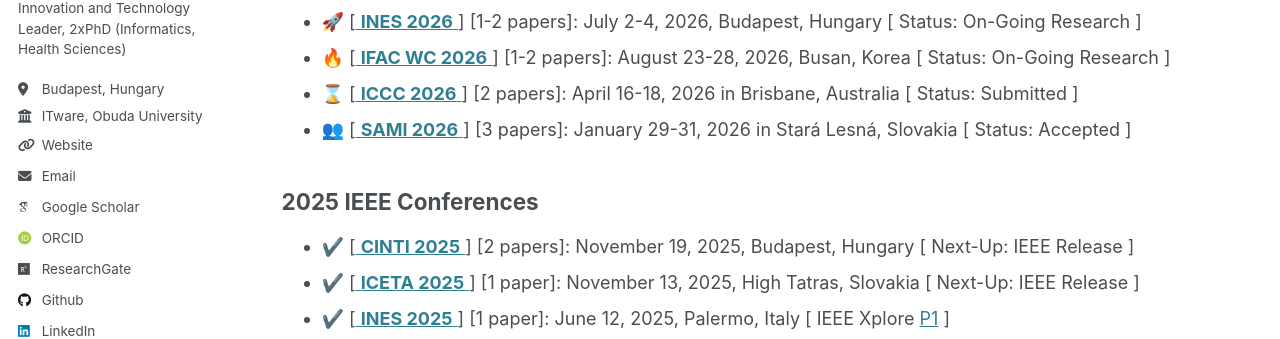
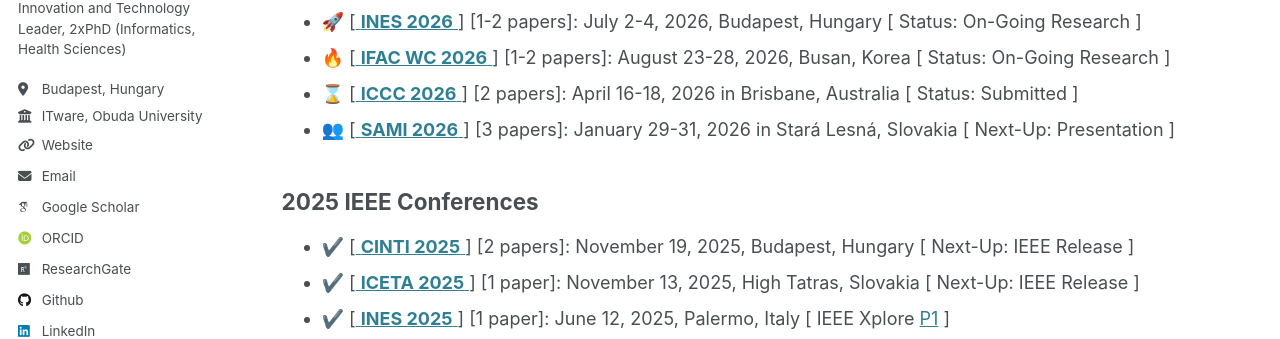
Before and after one commit to biroka/biroka.github.io, a Jekyll site: the page built from _pages/schedule.md, in a window 1280 px wide and 900 px high. Shown: the part 324-663 px from the top of the window. Built offline with Jekyll 4.4.1, drawn with Linux system fonts in a browser that asks for light colours; emoji names are drawn with the system emoji font; some web fonts are replaced.

Commit message:
Update schedule.md

```diff
--- a/_pages/schedule.md
+++ b/_pages/schedule.md
@@ -13,7 +13,7 @@ author_profile: true
   * :rocket: [[ **INES 2026** ](http://www.ines-conf.org/ines-conf/2026index.html) ] [1-2 papers]: July 2-4, 2026, Budapest, Hungary [ Status: On-Going Research ]
   * :fire: [[ **IFAC WC 2026** ](https://www.ifac2026.org/fairDash.do) ] [1-2 papers]: August 23-28, 2026, Busan, Korea [ Status: On-Going Research ]
   * :hourglass: [[ **ICCC 2026** ](https://conf.uni-obuda.hu/iccc2026/) ] [2 papers]: April 16-18, 2026 in Brisbane, Australia [ Status: Submitted ]
-  * :busts_in_silhouette: [[ **SAMI 2026** ](https://conf.uni-obuda.hu/sami2026/) ] [3 papers]: January 29-31, 2026 in Stará Lesná, Slovakia [ Status: Accepted ]
+  * :busts_in_silhouette: [[ **SAMI 2026** ](https://conf.uni-obuda.hu/sami2026/) ] [3 papers]: January 29-31, 2026 in Stará Lesná, Slovakia [ Next-Up: Presentation ]
 
 ## 2025 IEEE Conferences
   * :heavy_check_mark: [[ **CINTI 2025** ](https://conf.uni-obuda.hu/cinti2025/) ] [2 papers]: November 19, 2025, Budapest, Hungary [ Next-Up: IEEE Release ]
```
